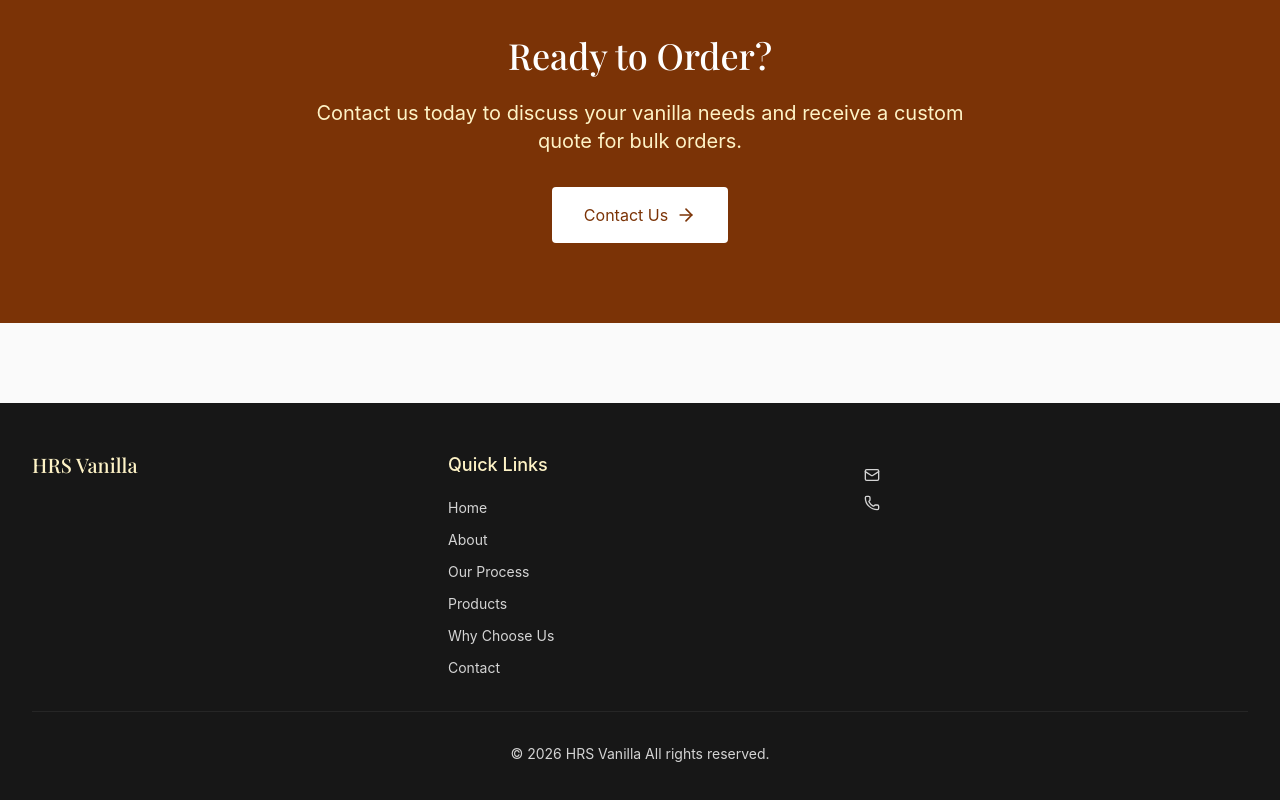
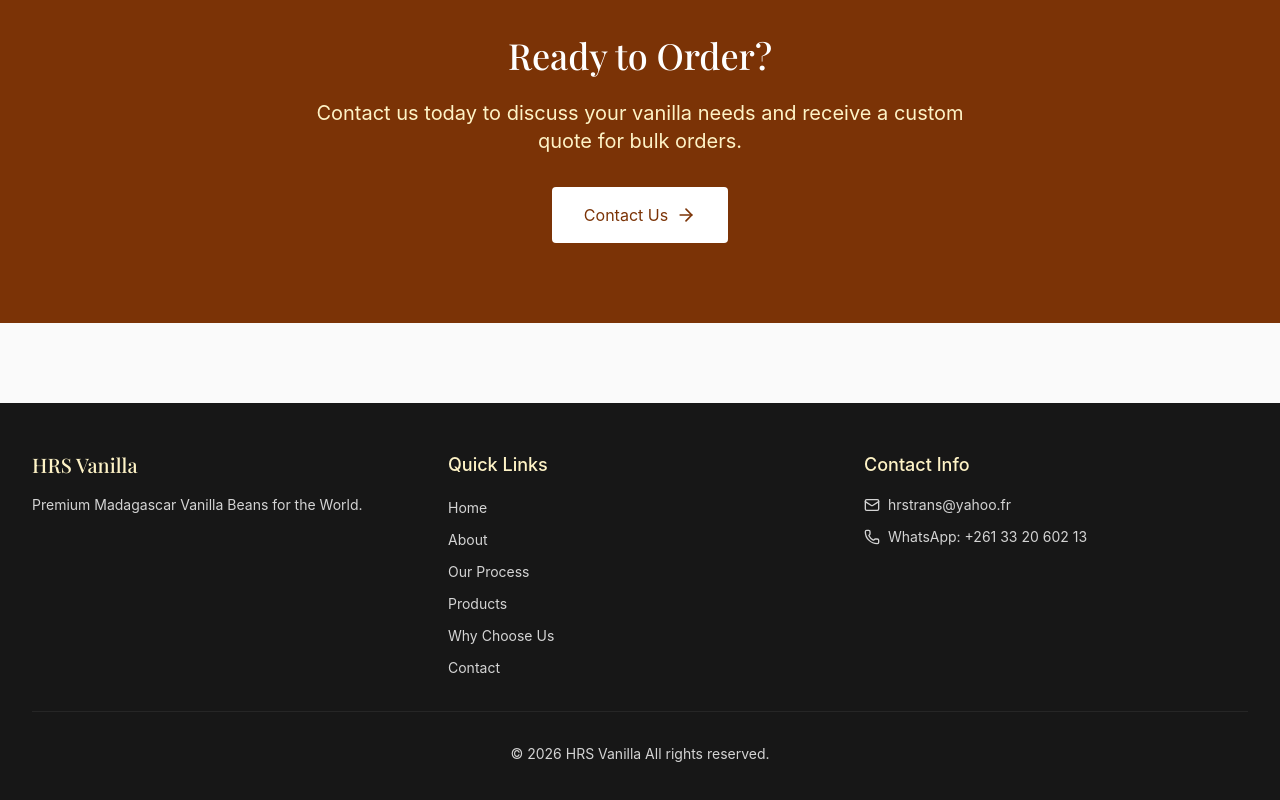
Before and after one commit to Ivo-Ian/Vanilla, a React (Vite) app: page / in a window 1280 px wide. Shown: the part 1661-2461 px from the top of the page. Built offline with nearby package versions, Linux system fonts and the light colour scheme.

Commit message:
Update AppFooter.tsx

```diff
--- a/src/app/components/AppFooter.tsx
+++ b/src/app/components/AppFooter.tsx
@@ -6,6 +6,8 @@ import { useNavLinks } from '../hooks/useNavLinks';
 export function AppFooter() {
   const t = useTranslation();
   const navLinks = useNavLinks();
+  const email = 'hrstrans@yahoo.fr';
+  const whatsapp = '+261 33 20 602 13';
 
   return (
     <footer className="bg-neutral-900 text-neutral-300 mt-20">
@@ -15,7 +17,7 @@ export function AppFooter() {
             <h3 className="text-xl font-serif text-amber-100 mb-4">
               HRS Vanilla
             </h3>
-            <p className="text-sm">{t.footer.companyInfo}</p>
+            <p className="text-sm">{t.footer.tagline}</p>
           </div>
 
           <div>
@@ -35,15 +37,15 @@ export function AppFooter() {
           </div>
 
           <div>
-            <h4 className="text-lg text-amber-100 mb-4">{t.footer.contactTitle}</h4>
+            <h4 className="text-lg text-amber-100 mb-4">{t.footer.contactInfo}</h4>
             <ul className="space-y-3">
               <li className="flex items-center space-x-2 text-sm">
                 <Mail size={16} />
-                <span>{t.footer.email}</span>
+                <span>{email}</span>
               </li>
               <li className="flex items-center space-x-2 text-sm">
                 <Phone size={16} />
-                <span>{t.footer.whatsapp}</span>
+                <span>WhatsApp: {whatsapp}</span>
               </li>
             </ul>
           </div>
```
